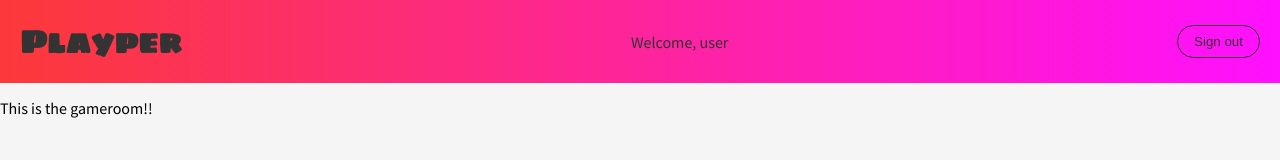
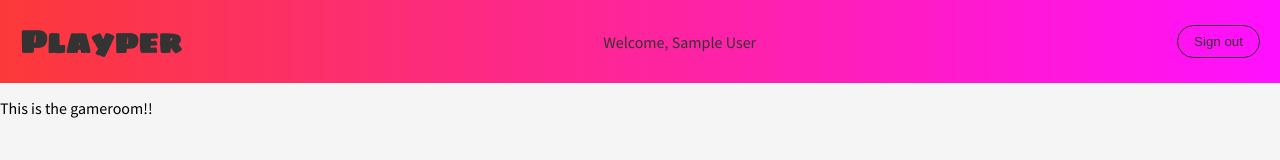
Before and after one commit to ishtahir/pagal-party, a React (Create React App) app: page /gameroom in a window 1280 px wide. Shown: the top 160 px of the page. Built offline with nearby package versions, Linux system fonts and the light colour scheme; no server answers; sample sign-in values are in the browser's storage; a web font is replaced by a local one.

Commit message:
Use user's chosen name otherwise use the displayName

```diff
--- a/src/components/Header.js
+++ b/src/components/Header.js
@@ -10,7 +10,9 @@ const Header = () => {
     <header className='header flex center'>
       <h1 className='header-logo'>Playper</h1>
       {user && (
-        <p className='header-name'>Welcome, {user.email.split('@')[0]}</p>
+        <p className='header-name'>
+          Welcome, {user.chosenName ? user.chosenName : user.displayName}
+        </p>
       )}
       <Signout />
     </header>
```
